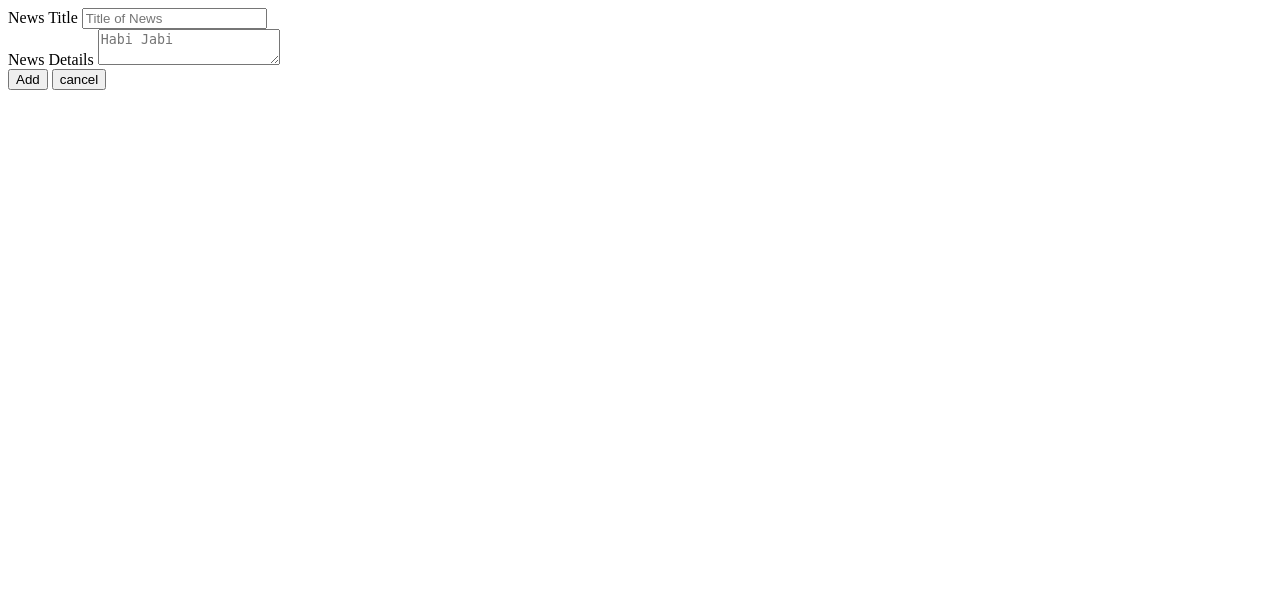
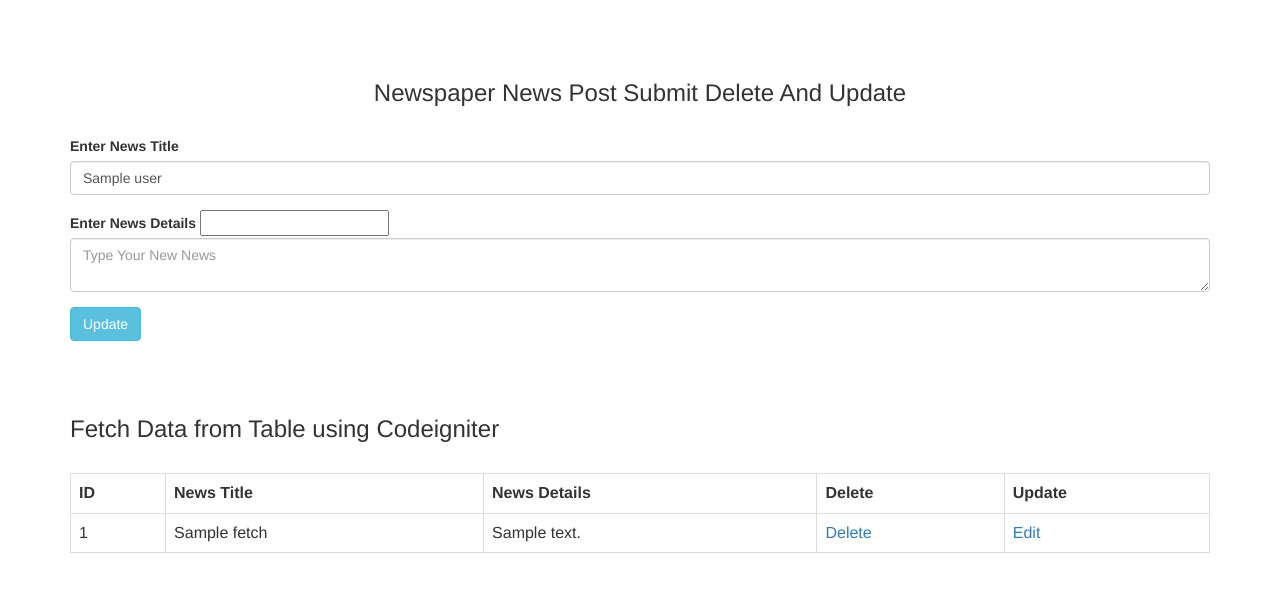
Before and after one commit to hadisu346476/github1, a CodeIgniter app: the page made by application/views/AddNewsForm.php in a window 1280 px wide. Shown: the top 592 px of the page. Run offline with CodeIgniter, Linux system fonts and the light colour scheme; the template is opened without the code that fills it: most values are stand-ins (such as "Sample title", 1, 10 or a date in 2020); some libraries are stand-ins or nearby versions.

Commit message:
Update AddNewsForm.php
see

```diff
--- a/application/views/AddNewsForm.php
+++ b/application/views/AddNewsForm.php
@@ -1,21 +1,126 @@
 
-	<div class="f-form">
-		<div class="col-md-8 mx-auto pt-5">
-			<form action="">
+	<html>
+ <head>
+   <title>New News</title>
+   <link rel="stylesheet" href="https://maxcdn.bootstrapcdn.com/bootstrap/3.3.7/css/bootstrap.min.css" />
+   <script src="https://ajax.googleapis.com/ajax/libs/jquery/3.1.0/jquery.min.js"></script>
+ </head>
+ <body>
+ <div class="container">
+      <br /><br /><br />
+      <h3 align="center">Newspaper News Post Submit Delete And Update</h3><br />
+      <form method="post" action="<?php echo base_url()?>dash/form_validation">
+           <?php
+           if($this->uri->segment(2) == "inserted")
+           {
+           //base url - http://localhost/tutorial/codeigniter
+           //redirect url - http://localhost/tutorial/codeigniter/dash/inserted
+                //dash - segment(1)
+                //inserted - segment(2)
+                echo '<p class="text-success">Data Inserted</p>';
+           }
+           if($this->uri->segment(2) == "updated")
+           {
+                echo '<p class="text-success">Data Updated</p>';
+           }
+           ?>
+           <?php
+           if(isset($user_data))
+           {
+                foreach($user_data->result() as $row)
+                {
+           ?>
            <div class="form-group">
-				    <label for="title">News Title</label>
-				    <input type="text" class="form-control" id="title" placeholder="Title of News">
+                <label>Enter News Title</label>
+                <input type="text" name="title" value="<?php echo $row->title; ?>" class="form-control" />
+                <span class="text-danger"><?php echo form_error("title"); ?></span>
            </div>
-
            <div class="form-group">
-				    <label for="details">News Details</label>
-				    <textarea class="form-control" id="details" placeholder="Habi Jabi"></textarea>
+                <label>Enter News Details</label>
+                <input/>
+                <textarea  type="text" name="details" value="<?php echo $row->details; ?>" class="form-control"  placeholder="Type Your New News"></textarea>
+                <span class="text-danger"><?php echo form_error("details"); ?></span>
            </div>
-
-				 <div class="form-group text-center">
-				   	<button type="submit" class="btn btn-success">Add</button>
-					<button type="reset" class="btn btn-danger">cancel</button>
+           <div class="form-group">
+                <input type="hidden" name="hidden_id" value="<?php echo $row->id; ?>" />
+                <input type="submit" name="update" value="Update" class="btn btn-info" />
            </div>
+           <?php
+                }
+           }
+           else
+           {
+           ?>
+           <div class="form-group">
+                <label>Enter News Title</label>
+                <input type="text" name="title" class="form-control" />
+                <span class="text-danger"><?php echo form_error("title"); ?></span>
+           </div>
+           <div class="form-group">
+                <label>Enter News Details</label>
+                <input type="text" name="details" class="form-control" />
+                <span class="text-danger"><?php echo form_error("details"); ?></span>
+           </div>
+           <div class="form-group">
+                <input type="submit" name="insert" value="Insert" class="btn btn-info" />
+           </div>
+           <?php
+           }
+           ?>
       </form>
+      <br /><br />
+      <h3>Fetch Data from Table using Codeigniter</h3><br />
+      <div class="table-responsive">
+           <table class="table table-bordered">
+                <tr>
+                     <th>ID</th>
+                     <th>News Title</th>
+                     <th>News Details</th>
+                     <th>Delete</th>
+                     <th>Update</th>
+                </tr>
+           <?php
+           if($fetch_data->num_rows() > 0)
+           {
+                foreach($fetch_data->result() as $row)
+                {
+           ?>
+                <tr>
+                     <td><?php echo $row->id; ?></td>
+                     <td><?php echo $row->title; ?></td>
+                     <td><?php echo $row->details; ?></td>
+                     <td><a href="#" class="delete_data" id="<?php echo $row->id; ?>">Delete</a></td>
+                     <td><a href="<?php echo base_url(); ?>dash/update_data/<?php echo $row->id; ?>">Edit</a></td>
+                </tr>
+           <?php
+                }
+           }
+           else
+           {
+           ?>
+                <tr>
+                     <td colspan="5">No Data Found</td>
+                </tr>
+           <?php
+           }
+           ?>
+           </table>
       </div>
+      <script>
+      $(document).ready(function(){
+           $('.delete_data').click(function(){
+                var id = $(this).attr("id");
+                if(confirm("Are you sure you want to delete this?"))
+                {
+                     window.location="<?php echo base_url(); ?>dash/delete_data/"+id;
+                }
+                else
+                {
+                     return false;
+                }
+           });
+      });
+      </script>
  </div>
+ </body>
+ </html>
```
Lines whose indentation alone changed are shown as unchanged.
